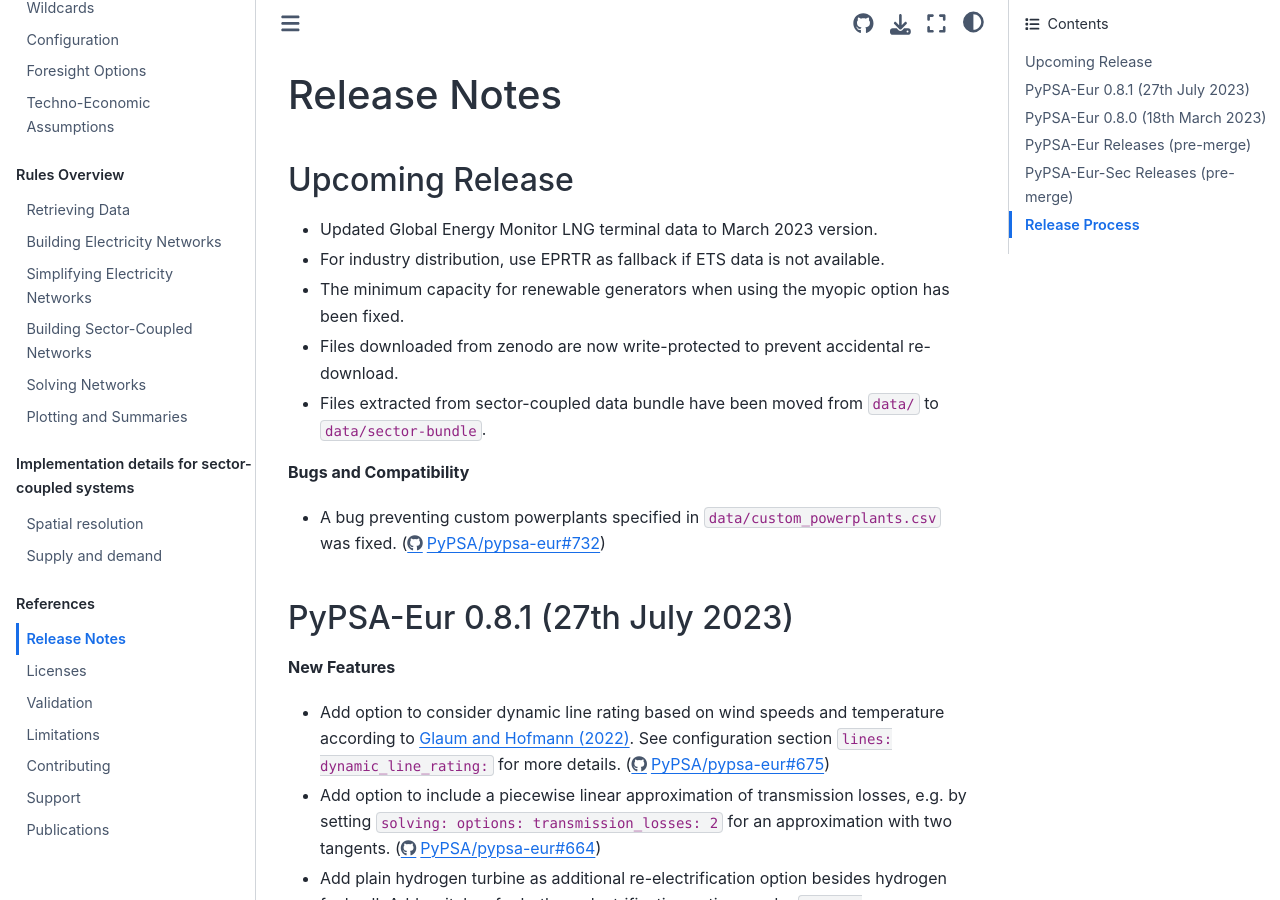
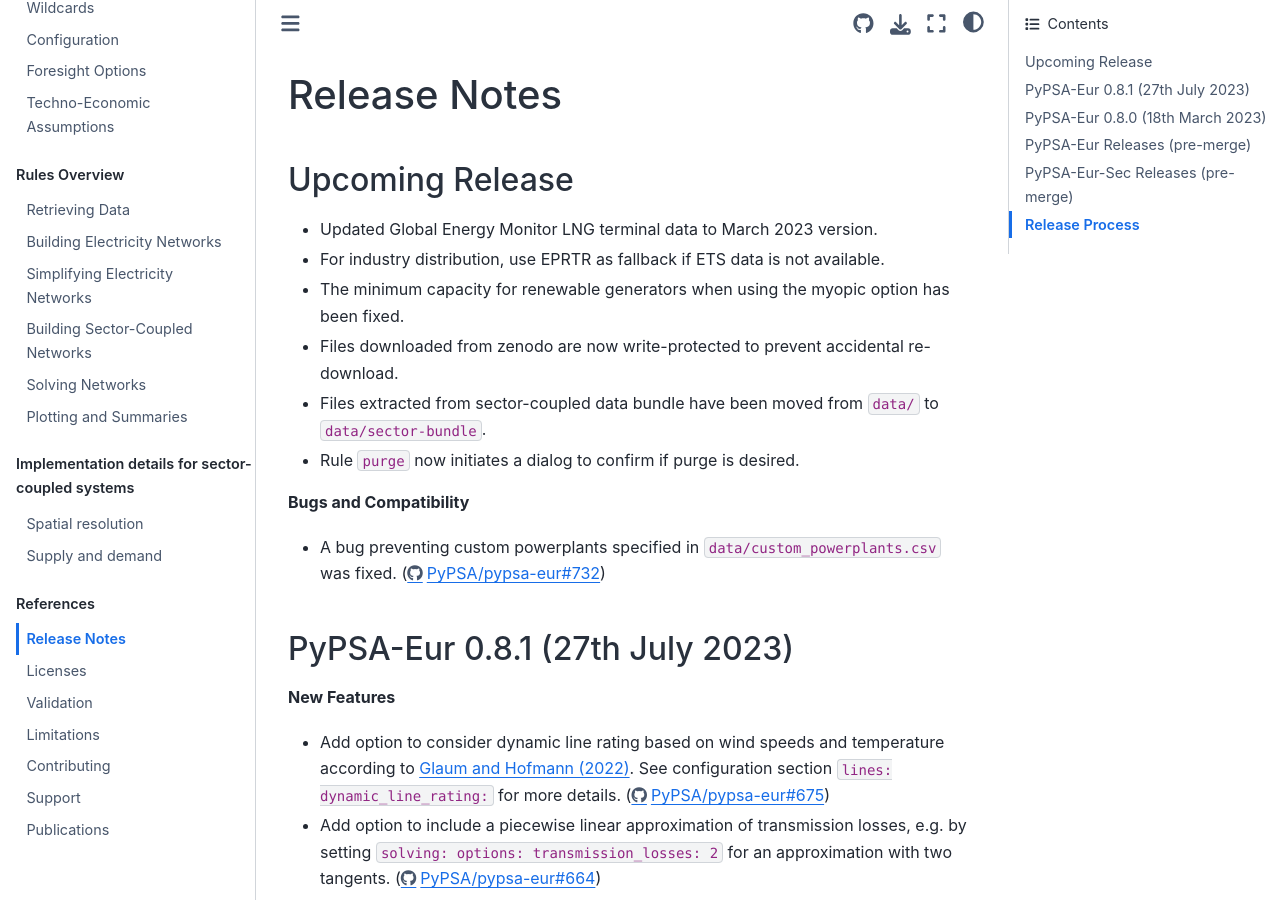
Before and after one commit to open-energy-transition/clean-firm-techs-eu, a Sphinx documentation site: the page built from doc/release_notes.rst, in a window 1280 px wide and 900 px high. Built offline with Sphinx 7.4.7 and the Sphinx Book theme 1.1.4, drawn with Linux system fonts in a browser that asks for light colours.

Commit message:
Add dialogue to rule purge to prevent accidents (#745)

```diff
--- a/doc/release_notes.rst
+++ b/doc/release_notes.rst
@@ -20,6 +20,7 @@ Upcoming Release
 
 * Files extracted from sector-coupled data bundle have been moved from ``data/`` to ``data/sector-bundle``.
 
+* Rule ``purge`` now initiates a dialog to confirm if purge is desired.
 
 **Bugs and Compatibility**
 
```
Also changed, not shown: 1 other file.
